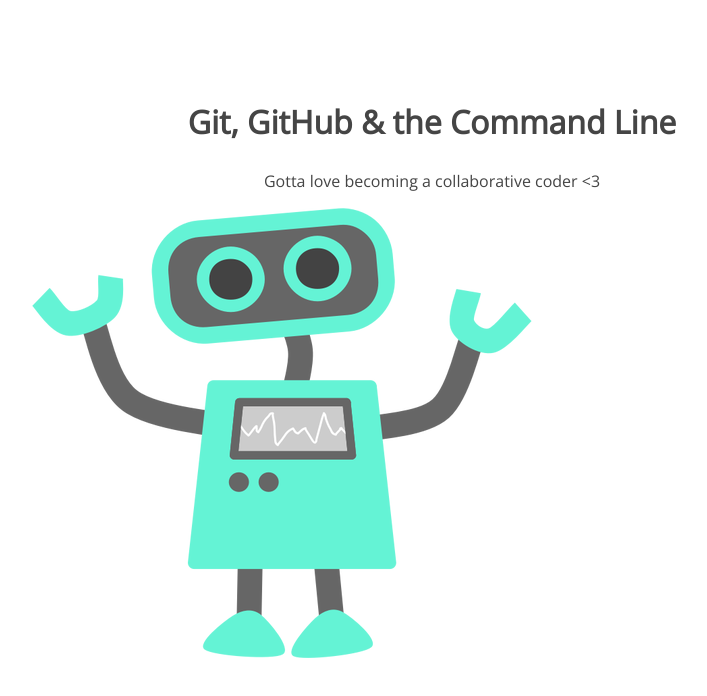
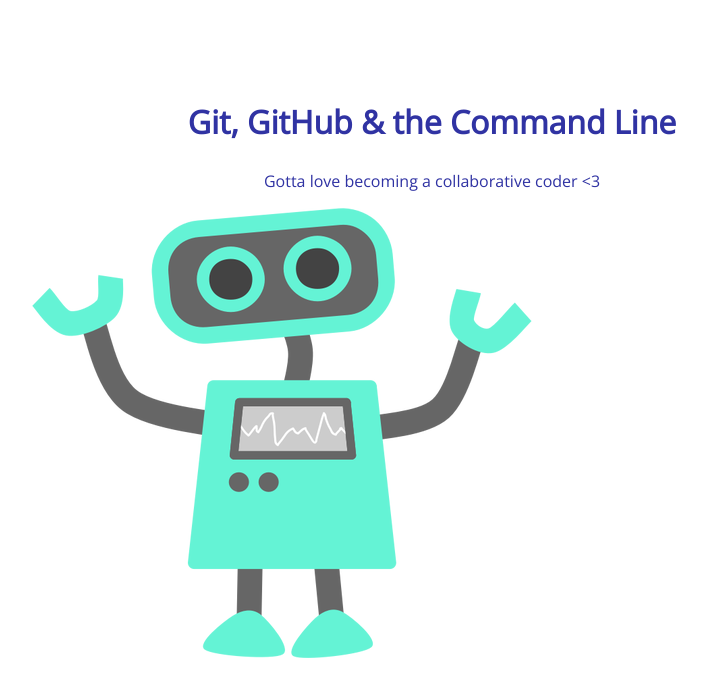
Before and after one commit to jessdan28/105-project, a plain HTML site: page index.html in a window 1280 px wide. Shown: the whole page, without its empty margins (208-915 px from the left). Drawn offline with nearby package versions, Linux system fonts and the light colour scheme.

Commit message:
headline color change

```diff
--- a/css/style.css
+++ b/css/style.css
@@ -5,7 +5,7 @@ section {
 section h1,
 section p {
 	text-align: center;
-	color: #454545;
+	color: #3033A3;
 }
 section h1 {
 	font: 32px 'Open Sans';
```
